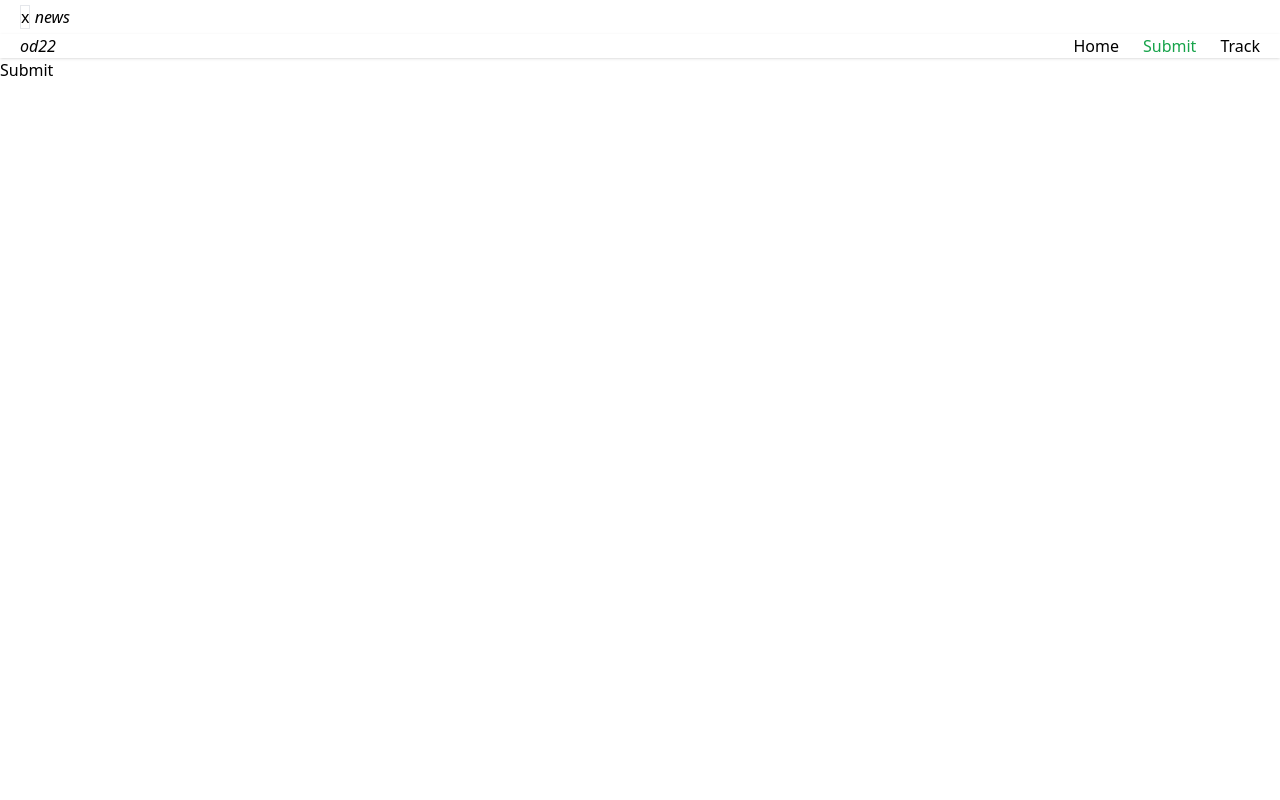
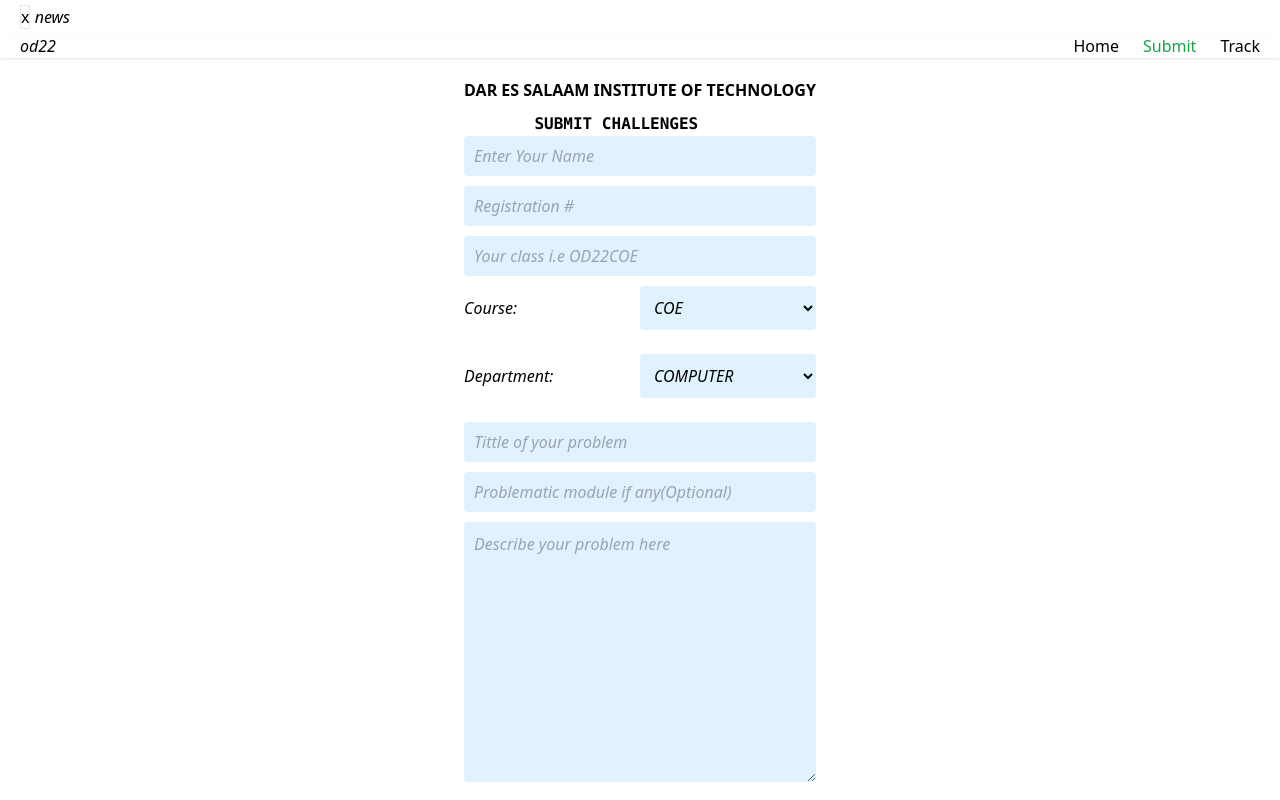
Before and after one commit to celn-pro/issue_tracker, a React (Vite) app in the folder client/: page / in a window 1280 px wide. Both pictures are taken after a click on the item "Submit". Shown: the top 800 px of the page. Built offline with nearby package versions, Linux system fonts and the light colour scheme.

Commit message:
added track and submit

```diff
--- a/client/src/App.css
+++ b/client/src/App.css
@@ -8,6 +8,6 @@
   }
 }
 
-h1{
+h1:focus{
 
 }
--- a/client/src/components/Main.jsx
+++ b/client/src/components/Main.jsx
@@ -15,7 +15,7 @@
         <div className='flex justify-center items-center'>
             <div className='w-[70%] relative md:h-full'>
                 {showParagraph?(
-                    <p className='transition-all duration-300 border-[1px] rounded px-6 py-4'
+                    <p className='transition-all duration-300 font-system border-[1px] rounded px-6 py-4'
                     >
                         Welcome to DIT report program, your one-stop solution for submitting and tracking the
                         progress of your issues. With our user-friendly interface you can effortlessly report
@@ -29,7 +29,7 @@
                       > read less</span>
                     </p>
                 ):(
-                    <p className='cursor-pointer border-[1px] rounded px-6 py-4'
+                    <p className='cursor-pointer font-verdan border-[1px] rounded px-6 py-4'
                 >
                     Welcome to DIT report program, your one-stop solution for submitting and tracking the
                     progress of your issues. With our user-friendly interface you.... <span className='hover:text-gray-400 text-gray-300'
--- a/client/src/components/NavBar.jsx
+++ b/client/src/components/NavBar.jsx
@@ -44,21 +44,21 @@
 
          <div className={`absolute border-[1px] w-[100px] bg-white rounded shodow origin-top-right md:hidden top-[50px] transition-all duration-300 ${isOpen?'right-[20px]':'-right-full'} z-10`}>
           <ul className='py-[10px] px-[10px]'>
-              <li className='mb-[10px] border-b border-[#333333] cursor-pointer'
+              <li className={`${selectedNav == 'Home'?'text-green-600':''} mb-[10px] border-b border-[#333333] cursor-pointer`}
                 onClick={()=>{
                   toggleSelectedNav('Home')
                   setChangeMenu(!changeMenu)
                   setIsOpen(!isOpen)
                 }}
               >Home</li>
-              <li className='mb-[10px] border-b border-[#333333] cursor-pointer'
+              <li className={`${selectedNav == 'Submit'?'text-green-600':''} mb-[10px] border-b border-[#333333] cursor-pointer`}
                 onClick={()=>{
                   toggleSelectedNav('Submit')
                   setChangeMenu(!changeMenu)
                   setIsOpen(!isOpen)
                 }}
               >Submit</li>
-              <li className='mb-[10px] border-b border-[#333333] cursor-pointer'
+              <li className={`${selectedNav == 'Track'?'text-green-600':''} mb-[10px] border-b border-[#333333] cursor-pointer`}
                 onClick={()=>{
                   toggleSelectedNav('Track')
                   setChangeMenu(!changeMenu)
--- a/client/src/components/Submit.jsx
+++ b/client/src/components/Submit.jsx
@@ -1,8 +1,67 @@
 import React from 'react'
 
 const Submit = () => {
+  const courses = ['COE', 'IT', 'ETE']
+  const department = ['COMPUTER', 'CIVIL', 'GS']
   return (
-    <div>Submit</div>
+    <div>
+      <div className='flex justify-center items-center mt-[20px]'>
+        <div>
+          <div className='flex-1 justify-center items-center '>
+            <h2 className='font-bold font-system mb-[10px]'>DAR ES SALAAM INSTITUTE OF TECHNOLOGY</h2>
+            <p className='relative pl-[20%] font-bold font-mono'>SUBMIT CHALLENGES</p>
+          </div>
+          <div className=''>
+            <input type="text" name="" id="" placeholder='Enter Your Name'
+                className='w-full italic h-[40px] px-[10px] py-[10px] mb-[10px] bg-sky-100 hover:bg-green-200 rounded focus:outline-none'
+            /> <br />
+            <input type="text" name="" id="" placeholder='Registration #'
+                className='w-full italic h-[40px] px-[10px] py-[10px] mb-[10px] bg-sky-100 hover:bg-green-200 rounded focus:outline-none'
+            /> <br />
+            <input type="text" name="" min="2017"  id="" placeholder='Your class i.e OD22COE'
+                className='w-full italic h-[40px] px-[10px] mb-[10px] py-[10px] bg-sky-100 hover:bg-green-200 rounded focus:outline-none'
+            /> <br />
+            <div className='flex justify-start items-center'>
+              <span className='relative w-[50%] italic'>Course:</span>
+              <select name="" id=""
+                className='outline-none relative w-[50%] rounded bg-sky-100 px-[10px] italic py-[10px] hover:bg-green-200'
+              >
+                  {courses.map((course)=>(
+                    <option value={course}>{course}</option>
+                  ))}
+              </select>
+            </div>
+             <br />
+            <div className='flex justify-start items-center'>
+              <span className='w-[50%] relative italic'>Department:</span>
+              <select name="" id=""
+                className='outline-none relative w-[50%] rounded italic bg-sky-100 px-[10px] py-[10px] hover:bg-green-200'
+              >
+                  {department.map((department)=>(
+                    <option value={department}>{department}</option>
+                  ))}
+              </select>
+            </div><br />
+            <input type="text" name="" id="" placeholder='Tittle of your problem'
+                className='w-full italic h-[40px] px-[10px] py-[10px] mb-[10px] bg-sky-100 hover:bg-green-200 rounded focus:outline-none'
+            /> <br />
+             <input type="text" name="" id="" placeholder='Problematic module if any(Optional)'
+                className='w-full italic h-[40px] px-[10px] py-[10px] mb-[10px] bg-sky-100 hover:bg-green-200 rounded focus:outline-none'
+            /> <br />
+            <textarea name="" id="" cols="30" rows="10" placeholder='Describe your problem here'
+                className='w-full italic px-[10px] py-[10px] mb-[10px] bg-sky-100 hover:bg-green-200 rounded focus:outline-none'
+            ></textarea> <br />
+            <span className='italic'>Attach file if any(Optional):</span><br />
+            <input type="file" name="" id=""
+              className='w-full italic h-[40px] px-[10px] py-[10px] mb-[10px] bg-sky-100 hover:bg-green-200 rounded focus:outline-none'
+            />
+            <div className='flex justify-end items-center py-6'>
+              <button className='rounded bg-green-700 text-white w-[70px] md:w-[100px] hover:bg-green-600 font-medium px-[5px] py-[5px]'>Send</button>
+            </div>
+          </div>
+        </div>
+      </div>
+    </div>
   )
 }
 
--- a/client/src/components/Track.jsx
+++ b/client/src/components/Track.jsx
@@ -2,7 +2,24 @@
 
 const Track = () => {
   return (
-    <div>Track</div>
+    <div className='h-screen'>
+      <div className='flex justify-center items-center mt-[10%]'>
+        <div>
+          <h1 className='mb-[10px] font-system font-bold'>DAR ES SALAAM INSTITUTE OF TECHNOLOGY</h1>
+          <p className='pl-[20%] font-mono font-bold'>TRACK CHALLENGES</p>
+        </div>
+      </div>
+      <div className='flex justify-center ml-[30%] items-center relative h-[25%]'>
+          <div className='relative flex-1 justify-center items-center '>
+            <input type="text" name="" id="" placeholder='Enter your tracking key'
+                className='md:w-[50%] w-[65%] relative italic h-[40px] px-[10px] py-[10px] mb-[10px] bg-green-200 hover:bg-green-100 rounded focus:outline-none'
+            /><br />
+            <button
+              className='rounded bg-green-700 text-white w-[70px] md:w-[100px] hover:bg-green-600 font-medium px-[5px] py-[5px]'
+            >Track</button>
+          </div>
+      </div>
+    </div>
   )
 }
 
```
